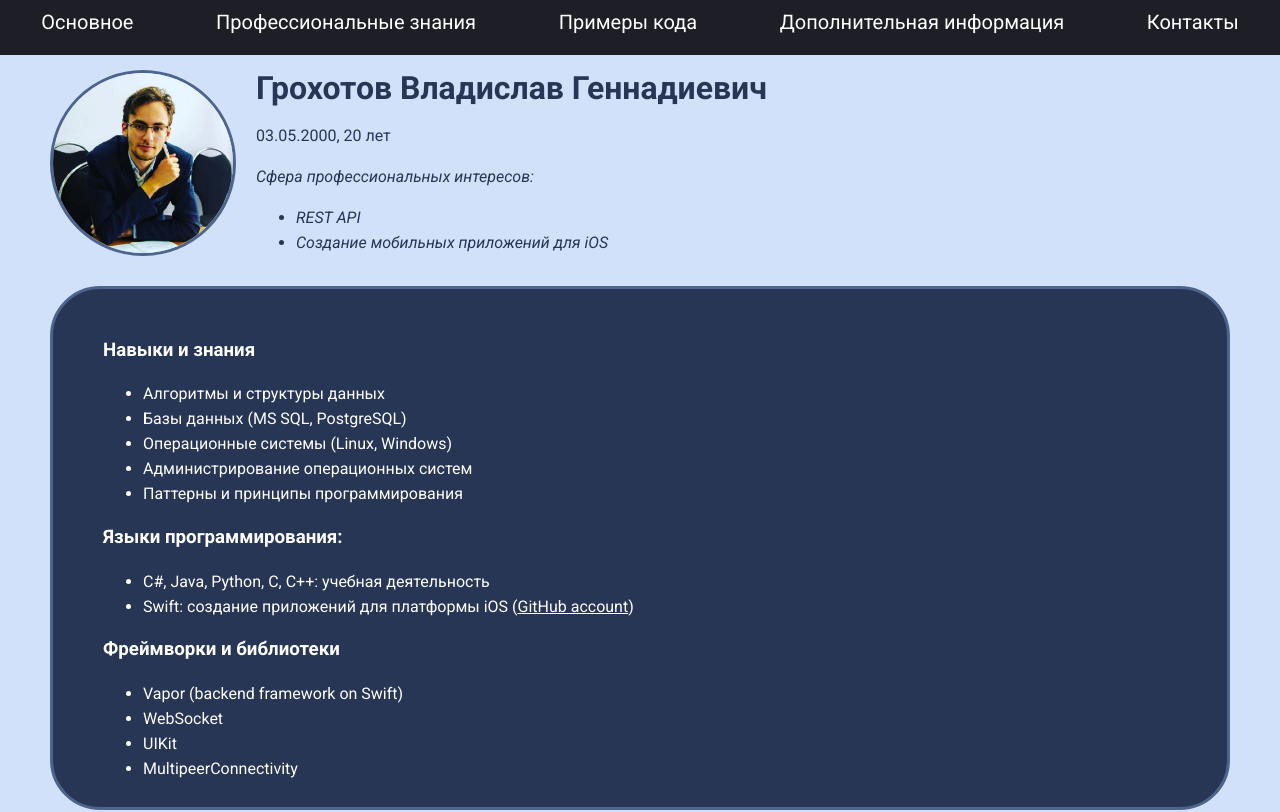
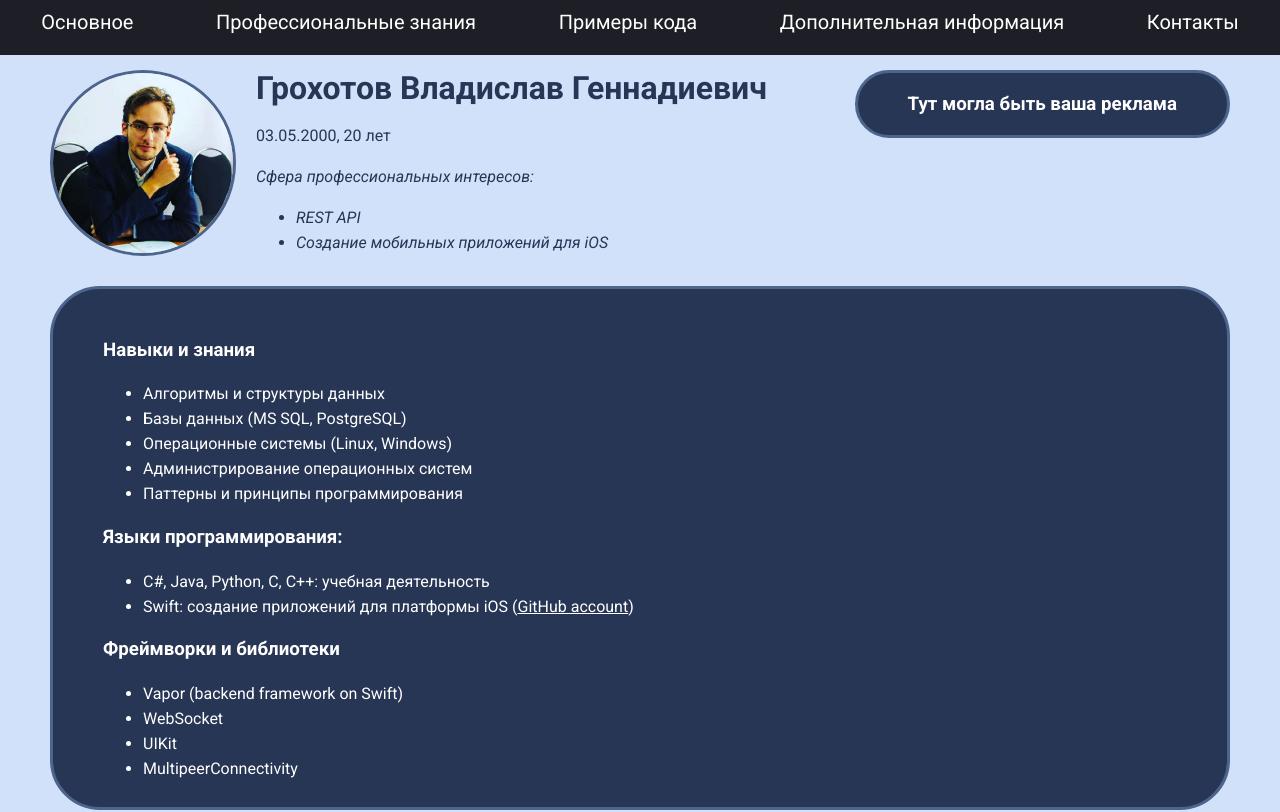
Before and after one commit to VGrokhotov/Web1, a plain HTML site: page index.html in a window 1280 px wide. Shown: the top 812 px of the page. Drawn offline with Linux system fonts and the light colour scheme.

Commit message:
added float object, lab 4 finished

```diff
--- a/index.html
+++ b/index.html
@@ -24,6 +24,10 @@
             <a href = "#extra">Дополнительная информация</a>
             <a href = "#contacts">Контакты</a>
         </nav>
+
+        <div class="ad">
+            <h3>Тут могла быть ваша реклама</h3>
+        </div>
 
         <div class="mainInfo" id="main">
 
--- a/outlines.css
+++ b/outlines.css
@@ -28,10 +28,23 @@ nav a {
   text-decoration: none;
 }
 
+.ad {
+  float: right;
+  margin: 15px 50px;
+  background-color: #283655;
+  border-radius: 50px;
+  padding: 0px 50px 0px;
+  margin: 15px 50px;
+  border-width: 3px;
+  border-style: solid;
+  border-color: #4d648d;
+  z-index: 3;
+}
+
 .mainInfo {
   /* padding-top: 20px; */
   color: #283655;
-  margin: 15px 50px; /* снаружи */
+  margin: 15px 50px;
   margin-top: -40px;
   padding-top: 40px;
   z-index: 0;
@@ -55,8 +68,8 @@ section {
   /* 1E1F26 283655 4D648D D0E1F9 */
   background-color: #283655;
   border-radius: 50px;
-  padding: 0px 50px 10px; /* внутри */
-  margin: 15px 50px; /* снаружи */
+  padding: 0px 50px 10px;
+  margin: 15px 50px;
   border-width: 3px;
   border-style: solid;
   border-color: #4d648d;
```
